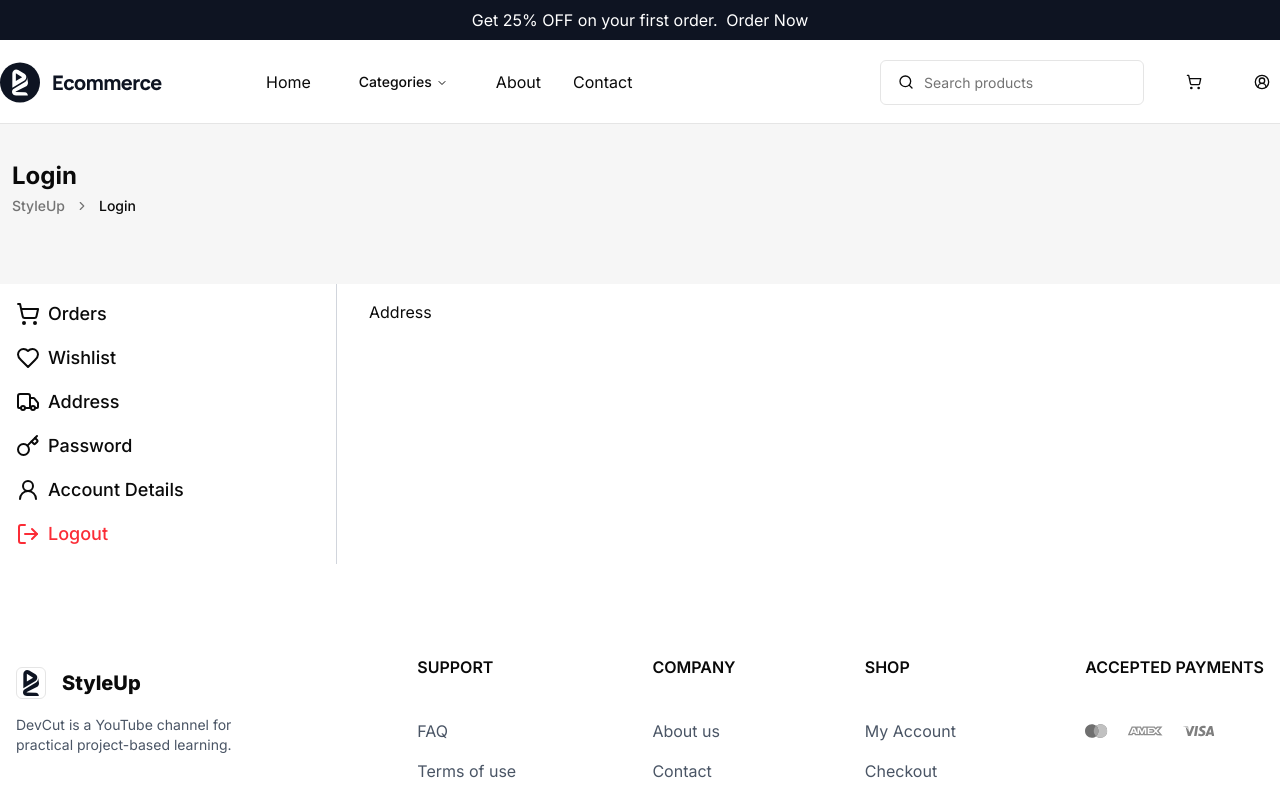
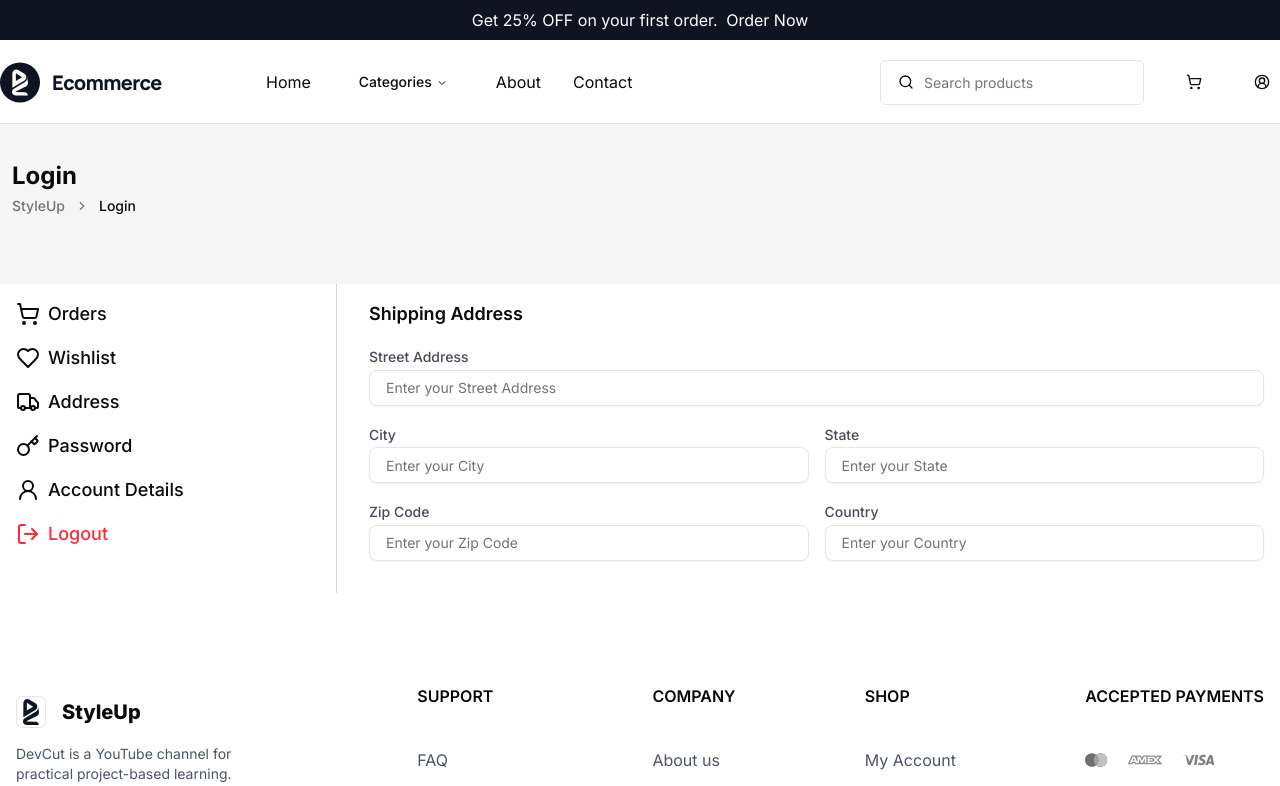
Before and after one commit to KhaledAhmed2004/StyleUp, a React (Vite) app: page /profile/address in a window 1280 px wide. Shown: the top 786 px of the page. Built offline with nearby package versions, Linux system fonts and the light colour scheme.

Commit message:
feat(page): creat all the auth releted page

```diff
--- a/src/pages/AccoutDetaijls.tsx
+++ b/src/pages/AccoutDetaijls.tsx
@@ -1,9 +1,55 @@
-import React from 'react'
+import { Button } from '@/components/ui/button';
+import { Input } from '@/components/ui/input';
+import { Label } from '@radix-ui/react-label';
 
-const AccoutDetaijls = () => {
+const AccountDetails = () => {
   return (
-    <div>AccoutDetaijls</div>
-  )
-}
+    <div>
+      <h3 className="mb-4 text-lg font-semibold">Account Details</h3>
 
-export default AccoutDetaijls
+      {/* Profile Initials */}
+      <div className="mb-6 flex h-16 w-16 items-center justify-center rounded-full bg-green-300 text-xl font-bold text-white">
+        KN
+      </div>
+
+      <div>
+        {/* Full Name Field */}
+        <div className="mb-4 w-full space-y-2">
+          <Label
+            className="body-medium text-neutral-black-b600"
+            htmlFor="fullName"
+          >
+            Full Name
+          </Label>
+          <Input
+            id="fullName"
+            type="text"
+            placeholder="Enter your Full Name"
+            className="!bg-white !px-4 !py-[10px]"
+          />
+        </div>
+
+        {/* Email Field */}
+        <div className="mb-4 w-full space-y-2">
+          <Label
+            className="body-medium text-neutral-black-b600"
+            htmlFor="email"
+          >
+            Email
+          </Label>
+          <Input
+            id="email"
+            type="email"
+            placeholder="Enter your Email"
+            className="!bg-white !px-4 !py-[10px]"
+          />
+        </div>
+      </div>
+
+      {/* Save Button */}
+      <Button className="mt-4">Save Changes</Button>
+    </div>
+  );
+};
+
+export default AccountDetails;
--- a/src/pages/Address.tsx
+++ b/src/pages/Address.tsx
@@ -1,9 +1,95 @@
-import React from 'react'
+import { Input } from '@/components/ui/input';
+import { Label } from '@radix-ui/react-label';
 
 const Address = () => {
   return (
-    <div>Address</div>
-  )
-}
+    <div>
+      <h3 className="mb-4 text-lg font-semibold">Shipping Address</h3>
+      <div>
+        {/* Street Address Field */}
+        <div className="mb-4 w-full space-y-2">
+          <Label
+            className="body-medium text-neutral-black-b600"
+            htmlFor="streetAddress"
+          >
+            Street Address
+          </Label>
+          <Input
+            id="streetAddress"
+            type="text"
+            placeholder="Enter your Street Address"
+            className="!bg-white !px-4 !py-[10px]"
+          />
+        </div>
 
-export default Address
+        {/* City and State Fields */}
+        <div className="flex gap-4">
+          <div className="mb-4 w-full space-y-2">
+            <Label
+              className="body-medium text-neutral-black-b600"
+              htmlFor="city"
+            >
+              City
+            </Label>
+            <Input
+              id="city"
+              type="text"
+              placeholder="Enter your City"
+              className="!bg-white !px-4 !py-[10px]"
+            />
+          </div>
+
+          <div className="mb-4 w-full space-y-2">
+            <Label
+              className="body-medium text-neutral-black-b600"
+              htmlFor="state"
+            >
+              State
+            </Label>
+            <Input
+              id="state"
+              type="text"
+              placeholder="Enter your State"
+              className="!bg-white !px-4 !py-[10px]"
+            />
+          </div>
+        </div>
+
+        {/* Zip Code and Country Fields */}
+        <div className="flex gap-4">
+          <div className="mb-4 w-full space-y-2">
+            <Label
+              className="body-medium text-neutral-black-b600"
+              htmlFor="zipCode"
+            >
+              Zip Code
+            </Label>
+            <Input
+              id="zipCode"
+              type="text"
+              placeholder="Enter your Zip Code"
+              className="!bg-white !px-4 !py-[10px]"
+            />
+          </div>
+
+          <div className="mb-4 w-full space-y-2">
+            <Label
+              className="body-medium text-neutral-black-b600"
+              htmlFor="country"
+            >
+              Country
+            </Label>
+            <Input
+              id="country"
+              type="text"
+              placeholder="Enter your Country"
+              className="!bg-white !px-4 !py-[10px]"
+            />
+          </div>
+        </div>
+      </div>
+    </div>
+  );
+};
+
+export default Address;
--- a/src/pages/Orer.tsx
+++ b/src/pages/Orer.tsx
@@ -1,5 +1,50 @@
 const Orer = () => {
-  return <div>Orer</div>;
+  return (
+    <div>
+      <h3>Orders</h3>
+      <div>
+        <div
+          data-status="Default"
+          data-type="Order"
+          className="inline-flex w-[617px] items-center justify-between"
+        >
+          <div className="relative h-20 w-64">
+            <div className="absolute top-[3.50px] left-[112px] inline-flex flex-col items-start justify-center">
+              <div className="justify-start text-center font-['Inter'] text-sm leading-normal font-medium text-gray-900">
+                Raw Black T-Shirt Lineup
+              </div>
+              <div className="justify-start text-center font-['Inter'] text-xs leading-normal font-medium text-gray-600 capitalize">
+                Ordered on: 27 July 2023
+              </div>
+              <div className="justify-start font-['Inter'] text-xs leading-normal font-medium text-gray-900 capitalize">
+                $70.00
+              </div>
+            </div>
+            <div className="absolute top-0 left-0 inline-flex h-20 w-20 items-center justify-center gap-2.5 overflow-hidden rounded bg-neutral-100 px-2.5">
+              <img className="h-16 w-11" src="https://placehold.co/44x62" />
+            </div>
+          </div>
+          <div className="flex items-center justify-end gap-8">
+            <div className="flex items-center justify-end gap-2.5 border-b border-gray-900">
+              <div className="justify-start text-center font-['Inter'] text-sm leading-normal font-medium text-gray-900">
+                Processing
+              </div>
+            </div>
+            <div
+              data-right-icon="false"
+              data-size="Default"
+              data-type="Outline Black"
+              className="flex h-11 items-center justify-start gap-1.5 overflow-hidden rounded bg-white px-6 py-3 outline outline-1 outline-offset-[-1px] outline-gray-900"
+            >
+              <div className="justify-start font-['Inter'] text-sm leading-normal font-medium text-gray-900">
+                View item
+              </div>
+            </div>
+          </div>
+        </div>
+      </div>
+    </div>
+  );
 };
 
 export default Orer;
--- a/src/pages/Password.tsx
+++ b/src/pages/Password.tsx
@@ -1,9 +1,49 @@
-import React from 'react'
+import { Button } from '@/components/ui/button';
+import { Input } from '@/components/ui/input';
+import { Label } from '@radix-ui/react-label';
 
 const Password = () => {
   return (
-    <div>Password</div>
-  )
-}
+    <div>
+      <h3 className="mb-4 text-lg font-semibold">Change Password</h3>
+      <div>
+        {/* New Password Field */}
+        <div className="mb-4 w-full space-y-2">
+          <Label
+            className="body-medium text-neutral-black-b600"
+            htmlFor="newPassword"
+          >
+            New Password
+          </Label>
+          <Input
+            id="newPassword"
+            type="password"
+            placeholder="Enter your New Password"
+            className="!bg-white !px-4 !py-[10px]"
+          />
+        </div>
 
-export default Password
+        {/* Confirm Password Field */}
+        <div className="mb-4 w-full space-y-2">
+          <Label
+            className="body-medium text-neutral-black-b600"
+            htmlFor="confirmPassword"
+          >
+            Confirm Password
+          </Label>
+          <Input
+            id="confirmPassword"
+            type="password"
+            placeholder="Confirm your New Password"
+            className="!bg-white !px-4 !py-[10px]"
+          />
+        </div>
+      </div>
+
+      {/* Change Password Button */}
+      <Button className="mt-4">Change Password</Button>
+    </div>
+  );
+};
+
+export default Password;
--- a/src/pages/Wishlist.tsx
+++ b/src/pages/Wishlist.tsx
@@ -1,9 +1,50 @@
-import React from 'react'
+import React from 'react';
 
 const Wishlist = () => {
   return (
-    <div>Wishlist</div>
-  )
-}
+    <div>
+      <h3>Wishlist</h3>
+      <div>
+        <div
+          data-status="Default"
+          data-type="Whishlist"
+          className="inline-flex w-[617px] items-center justify-between"
+        >
+          <div className="relative h-20 w-64">
+            <div className="absolute top-[3.50px] left-[112px] inline-flex flex-col items-start justify-center">
+              <div className="justify-start text-center font-['Inter'] text-sm leading-normal font-medium text-gray-900">
+                Raw Black T-Shirt Lineup
+              </div>
+              <div className="justify-start text-center font-['Inter'] text-xs leading-normal font-medium text-gray-600 capitalize">
+                Added on: 27 July 2023
+              </div>
+              <div className="justify-start font-['Inter'] text-xs leading-normal font-medium text-gray-900 capitalize">
+                Remove item
+              </div>
+            </div>
+            <div className="absolute top-0 left-0 inline-flex h-20 w-20 items-center justify-center gap-2.5 overflow-hidden rounded bg-neutral-100 px-2.5">
+              <img className="h-16 w-11" src="https://placehold.co/44x62" />
+            </div>
+          </div>
+          <div className="flex items-center justify-end gap-8">
+            <div className="justify-start text-center font-['Inter'] text-sm leading-normal font-medium text-gray-900">
+              $75.00
+            </div>
+            <div
+              data-right-icon="false"
+              data-size="Default"
+              data-type="Outline Black"
+              className="flex h-11 items-center justify-start gap-1.5 overflow-hidden rounded bg-white px-6 py-3 outline outline-1 outline-offset-[-1px] outline-gray-900"
+            >
+              <div className="justify-start font-['Inter'] text-sm leading-normal font-medium text-gray-900">
+                Add to cart
+              </div>
+            </div>
+          </div>
+        </div>
+      </div>
+    </div>
+  );
+};
 
-export default Wishlist
+export default Wishlist;
```
Also changed, not shown: src/pages/ResetPassword.tsx (line endings or trailing spaces).
